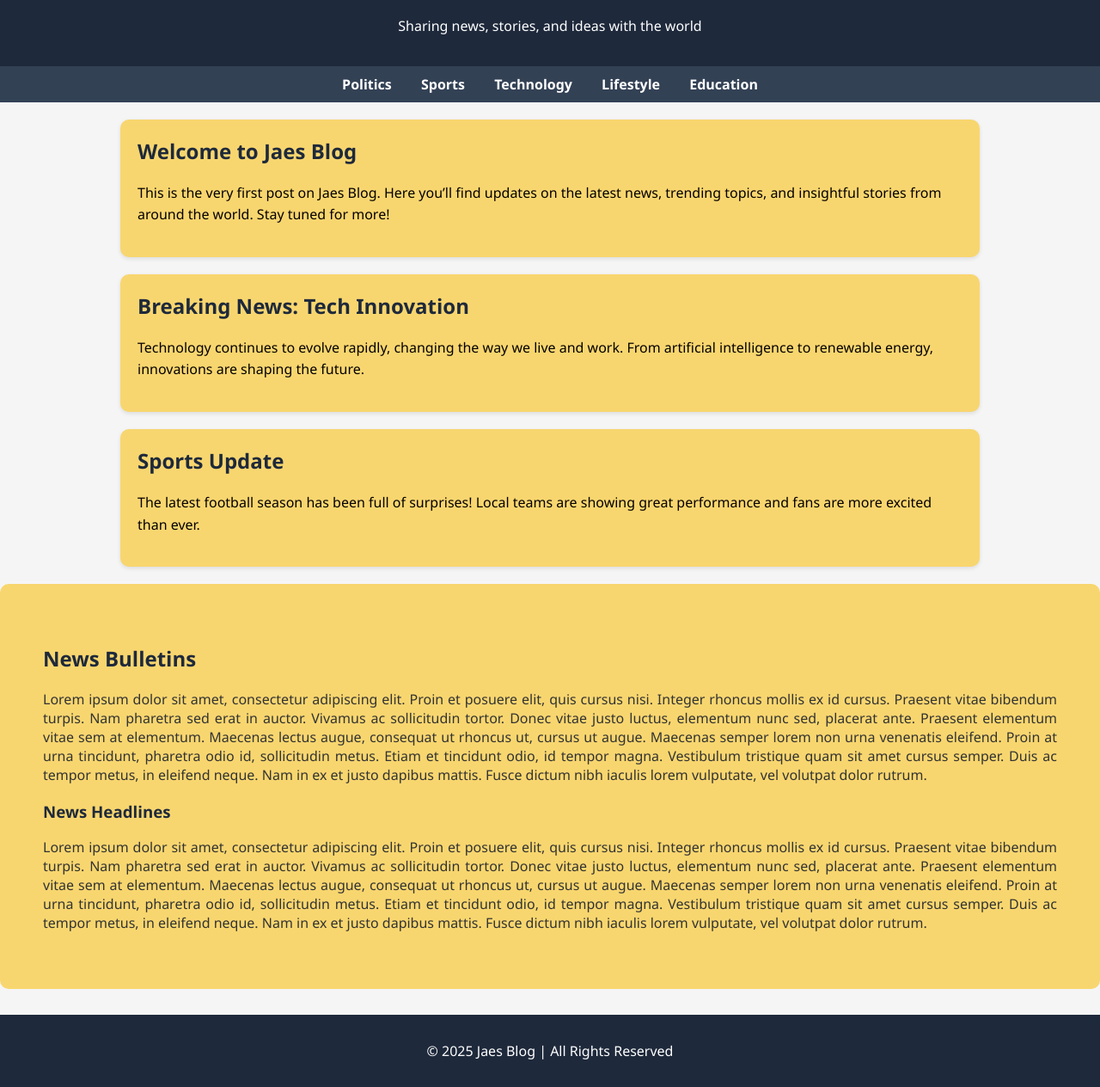
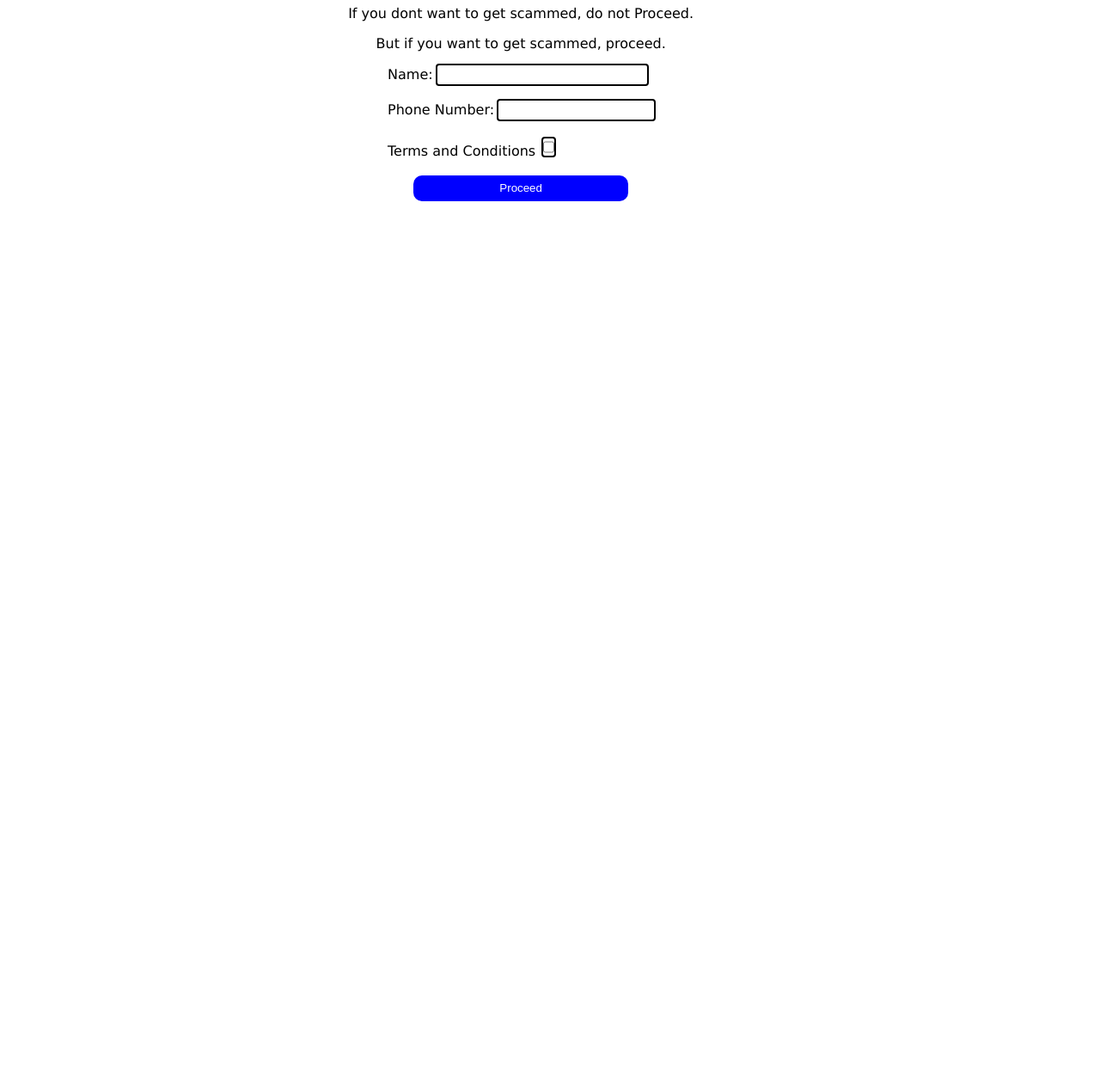
Before and after one commit to KingJoel247/blog, a plain HTML site: page index.html in a window 1280 px wide. Shown: the part 103-1367 px from the top of the page at 86% size. After the commit the page ends 800 px from the top, so only its background shows below. Drawn offline with Linux system fonts and the light colour scheme.

Commit message:
Add files via upload

```diff
--- /dev/null
+++ b/airtime.css
@@ -0,0 +1,26 @@
+body {
+    background-image: url(celebrate.gif);
+}
+.congrats {
+    background-color: antiquewhite;
+    text-align: center;
+    color: black;
+    font-size: 50px;
+    border-radius: 20px;
+}
+.head {
+    background-color: antiquewhite;
+    margin-top: 20px;
+    text-align: center;
+    color: black;
+}
+.airtel-logo, .mtn-logo {
+    max-height: 120px;
+    max-width: 120px;
+    border-radius: 100px;
+}
+.parent {
+    display: grid;
+    margin-left: 500px;
+    margin-right: 300px;
+}
--- a/index.html
+++ b/index.html
@@ -1,76 +1,29 @@
 <!DOCTYPE html>
 <html lang="en">
 <head>
-  <meta charset="UTF-8">
-  <meta name="viewport" content="width=device-width, initial-scale=1.0">
-  <title>Jaes Blog</title>
-  <link rel="stylesheet" href="style.css">
+    <meta charset="UTF-8">
+    <meta name="viewport" content="width=device-width, initial-scale=1.0">
+    <title>Warning</title>
+    <link rel="stylesheet" href="styles.css">
+
 </head>
 <body>
-
-
-  <header>
-    <a href="/"><h1>Jaes Blog</h1></a>
-    <p>Sharing news, stories, and ideas with the world</p>
-  </header>
-
-  <nav>
-    <a href="#">Politics</a>
-    <a href="#">Sports</a>
-    <a href="#">Technology</a>
-    <a href="#">Lifestyle</a>
-    <a href="#">Education</a>
-  </nav>
-
-
-  <div class="container">
-    <article>
-      <h2>Welcome to Jaes Blog</h2>
-      <p>This is the very first post on Jaes Blog. Here you’ll find updates on the latest news, trending topics, and insightful stories from around the world. Stay tuned for more!</p>
-    </article>
-
-    <article>
-      <h2>Breaking News: Tech Innovation</h2>
-      <p>Technology continues to evolve rapidly, changing the way we live and work. From artificial intelligence to renewable energy, innovations are shaping the future.</p>
-    </article>
-
-    <article>
-      <h2>Sports Update</h2>
-      <p>The latest football season has been full of surprises! Local teams are showing great performance and fans are more excited than ever.</p>
-    </article>
-  </div>
-
-  <div id="parts">
-    <section>
-      <h1>News Bulletins</h1>
-      <p>Lorem ipsum dolor sit amet, consectetur adipiscing elit. Proin et posuere elit, quis cursus
-        nisi. Integer rhoncus mollis ex id cursus. Praesent vitae bibendum turpis. Nam pharetra sed erat in auctor. Vivamus ac sollicitudin tortor. Donec vitae justo luctus,
-        elementum nunc sed, placerat ante. Praesent elementum vitae sem at
-        elementum. Maecenas lectus augue, consequat ut rhoncus ut,
-        cursus ut augue. Maecenas semper lorem non urna venenatis
-        eleifend. Proin at urna tincidunt, pharetra odio id, sollicitudin metus. Etiam et tincidunt odio, id tempor magna.
-        Vestibulum tristique quam sit amet cursus semper. Duis ac tempor metus, in eleifend neque. Nam in ex et justo dapibus mattis. Fusce dictum nibh
-         iaculis lorem vulputate, vel volutpat dolor rutrum.
-      </p>
-      <h3>News Headlines</h3>
-      <p>
-        Lorem ipsum dolor sit amet,
-        consectetur adipiscing elit. Proin et posuere elit, quis cursus
-        nisi. Integer rhoncus mollis ex id cursus. Praesent vitae bibendum turpis. Nam pharetra sed erat in auctor. Vivamus ac sollicitudin tortor. Donec vitae justo luctus,
-        elementum nunc sed, placerat ante. Praesent elementum vitae sem at
-
-        elementum. Maecenas lectus augue, consequat ut rhoncus ut,
-        cursus ut augue. Maecenas semper lorem non urna venenatis
-        eleifend. Proin at urna tincidunt, pharetra odio id, sollicitudin metus. Etiam et tincidunt odio, id tempor magna.
-        Vestibulum tristique quam sit amet cursus semper. Duis ac tempor metus, in eleifend neque. Nam in ex et justo dapibus mattis. Fusce dictum nibh iaculis lorem vulputate, vel volutpat dolor rutrum.
-      </p>
-    </section>
-  </div>
-
-  <footer>
-    <p>&copy; 2025 Jaes Blog | All Rights Reserved</p>
-  </footer>
-
+    <div class="scammed">
+    <h1>YOU WILL BE SCAMMED SOON!</h1>
+    <P>If you dont want to get scammed, do not Proceed.</P>
+    <p>But if you want to get scammed, proceed.</p>
+    <div class="form">
+    <form action="">
+        <label for="name" class="name">Name:</label>
+        <input type="text" class="in-text" required><br><br>
+        <label for="number">Phone Number:</label>
+        <input type="text"><br><br>
+        <label for="conditions">Terms and Conditions</label>
+        <input type="checkbox" required>
+    </div>
+    </form><br><br>
+    <button class="btn"><a href="Airtime.html">Proceed</a></button>
+    </div>
+    <p class="good-luck" id="goodluck">You have made your choice, goodluck...</p>
 </body>
-
 </html>
--- /dev/null
+++ b/styles.css
@@ -0,0 +1,76 @@
+
+.scammed {
+    color: black;
+    text-align: center;
+    border-radius: 10px;
+    box-shadow: 0, 0 2px 2px grey;
+    font-family: 'Lucida Sans', 'Lucida Sans Regular', 'Lucida Grande',
+    'Lucida Sans Unicode', Geneva, Verdana, sans-serif;
+    padding: 20px;
+    display: inline-block;
+    position: relative;
+    margin: 0 300px 0 300px;
+}
+.scammed:hover {
+    background-color: brown;
+    transition: 0.3s;
+}
+.btn {
+    background-color: blue;
+    color: white;
+    width: 100px;
+    height: 30px;
+    border-radius: 10px;
+    border-style: none;
+    transition: 0.6s;
+    width: 250px;
+}
+.btn:hover {
+background-color: brown;
+}
+.btn:visited {
+    background-color: brown;
+}
+.btn:focus {
+background-color: brown;
+}
+.good-luck {
+    background-color: chocolate;
+    text-align: justify;
+    max-width: 600px;
+    margin-left: 300px;
+    text-align: center;
+    height: 50px;
+    padding-top: 10px;
+    display: none;
+      transform: skewX(00.6s);
+}
+.good-luck:target {
+    display: block;
+
+}
+a {
+    text-decoration: none;
+    color: white;
+}
+.form {
+    align-self: center;
+    text-align: left;
+    display: inline-block;
+}
+label{
+    font-family: 'Lucida Sans', 'Lucida Sans Regular', 'Lucida Grande', 'Lucida Sans Unicode', Geneva, Verdana, sans-serif;
+color: black;
+text-decoration: solid;
+
+}
+input {
+background-color: transparent;
+border: 5px;
+outline-style: auto;
+outline-offset: 1px;
+height: 20px;
+}
+.in-text {
+    width: 240px;
+}
```
Also changed, not shown: Airtime.html (added, +23 -0 lines), AIRTEL LOGO.webp (added), MTN LOGO.webp (added), 1 other file.
